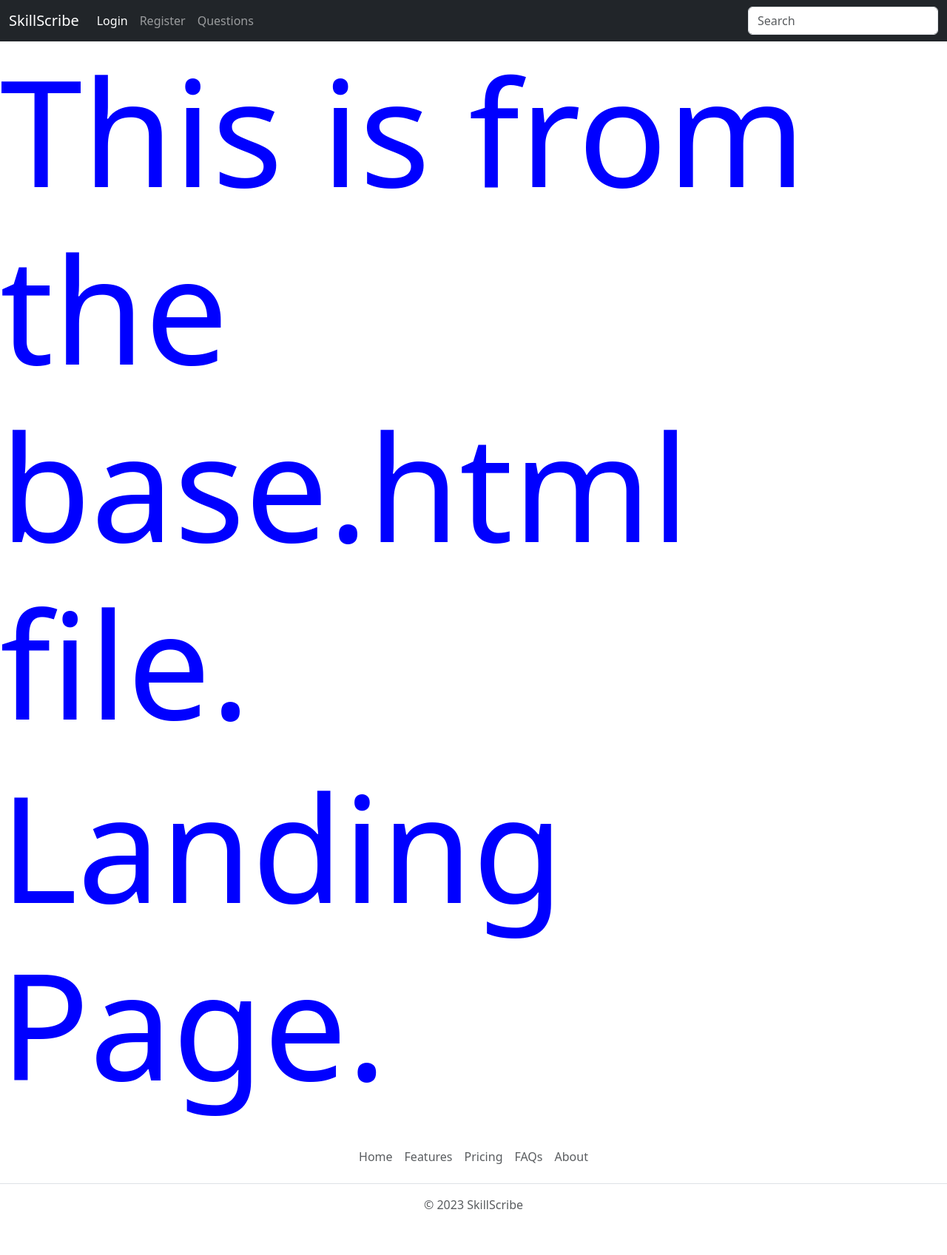
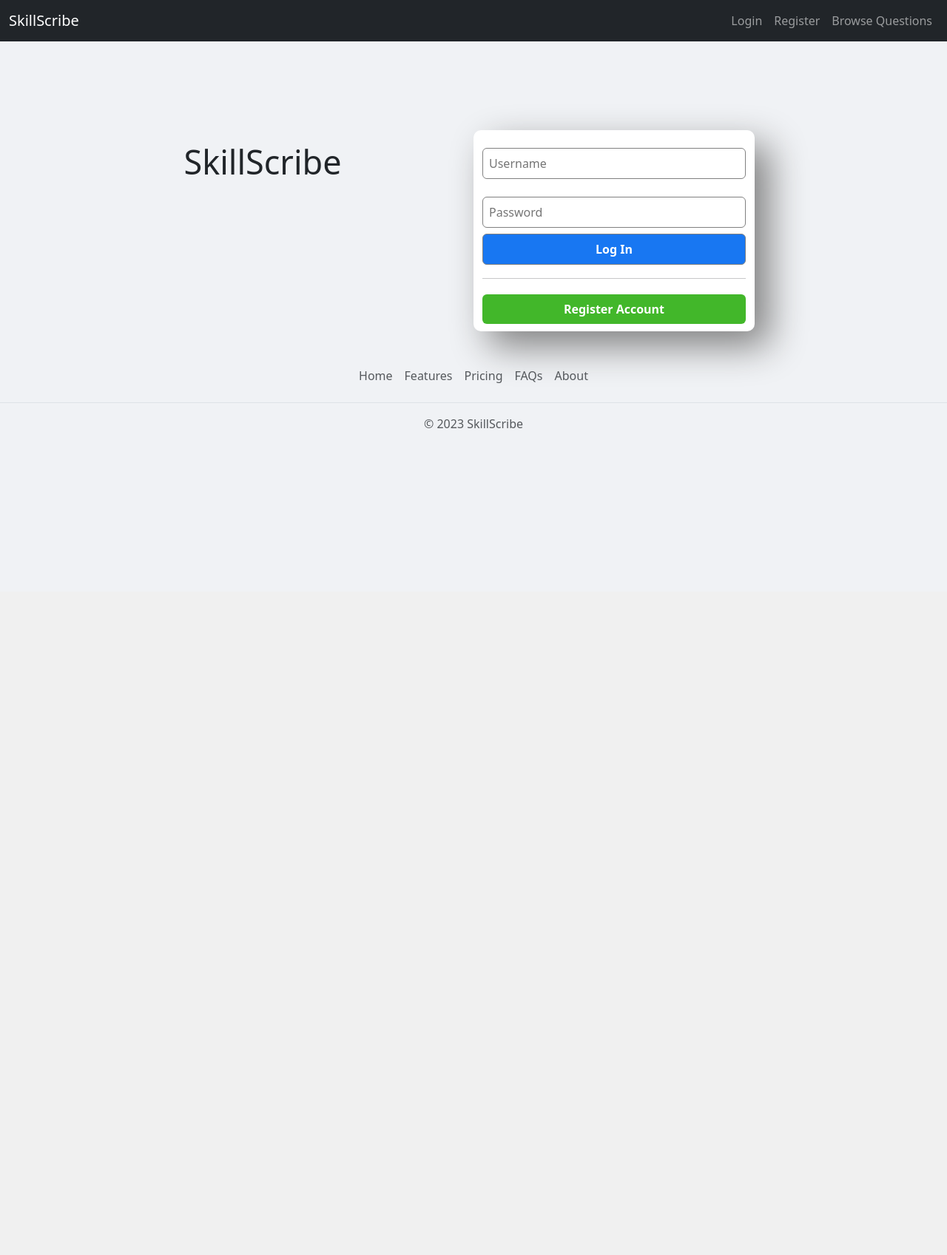
Before and after one commit to ldettorre/SkillScribe, a Django app: page / in a window 1280 px wide. Shown: the whole page at 74% size. After the commit the page ends 579 px from the top, so only its background shows below. Run offline with Django 4.2, Linux system fonts and the light colour scheme.

Commit message:
Applied styling to the landing page and login form

```diff
--- a/home/templates/home/index.html
+++ b/home/templates/home/index.html
@@ -1,4 +1,24 @@
 {% extends 'base.html' %} {% block content %}
-    <h1>Landing Page.</h1>
+<div class="row index-row">
+    <div class="col-lg-6 col-md-6">
+        <h1 class="title-text">SkillScribe</h1>
+    </div>
+    <div class="col-lg-4 login-div">
+        <form action="{% url 'login' %}" class="login-form" method="POST">
+            {% csrf_token %}
+            <label for="username"></label>
+            <input type="text" name="username" placeholder="Username" class="username-input" required>
+
+            <label for="password"></label>
+            <input type="password" name="password" placeholder="Password" required>
+            <input type="submit" class="login-submit-button" value="Log In">
+        </form>
+        <hr>
+        <a href="{% url 'register' %}" class="btn register-button">Register Account</a>
+
+    </div>
+</div>
+
+
 
 {% endblock %}
--- a/skillScribe/settings.py
+++ b/skillScribe/settings.py
@@ -27,7 +27,7 @@ SECRET_KEY = config('SECRET_KEY')
 
 # SECURITY WARNING: don't run with debug turned on in production!
 # DEBUG = config('DEBUG', cast=bool)
-DEBUG = False
+DEBUG = True
 
 
 
--- a/static/css/style.css
+++ b/static/css/style.css
@@ -1,4 +1,51 @@
-h1 {
-    color:blue;
-    font-size: 200px;
+/* Index page styling */
+body {
+    background-color: #f0f2f5;
 }
+.index-row{
+    margin-top:15vh;
+    text-align: center;
+}
+
+.login-div{
+    background-color: white;
+    border-radius: 10px;
+    box-shadow: 20px 20px 50px grey;
+    min-width: 20vw;
+}
+@media screen and (max-width: 767px) {
+    .login-div{
+        background-color: transparent;
+        box-shadow: none;
+    }
+}
+
+.login-form input{
+    width:50%;
+    padding:8px;
+    border-radius: 6px;
+    border: 1px solid grey;
+    min-width: 100%;
+}
+
+input.login-submit-button{
+    background-color: #1877f2;
+    color:white;
+    font-weight: 600;
+    margin:8px 0px 2px 0px;
+}
+
+.register-button{
+    border: none;
+    border-radius: 6px;
+    background-color: #42b72a;
+    color:white;
+    font-weight: 600;
+    margin:5px 0px 10px 0px;
+    min-width: 100%;
+    padding: 8px;
+}
+.title-text {
+    font-size:45px;
+    padding: 2vh 0 2vh 0;
+}
--- a/static/css/style_test.css
+++ /dev/null
@@ -1,4 +0,0 @@
-/* This is just a test to see if collectstatic is working. */
-h1 {
-    color:green;
-}
--- a/templates/base.html
+++ b/templates/base.html
@@ -12,8 +12,9 @@
 </head>
 <body>
     {% include 'partials/_navbar.html' %}
-    <h1>This is from the base.html file.</h1>
-    {% block content %} {% endblock %}
+    <div class="container">
+        {% block content %} {% endblock %}
+    </div>
     {% include 'partials/_footer.html' %}
 </body>
 </html>
--- a/templates/partials/_navbar.html
+++ b/templates/partials/_navbar.html
@@ -6,26 +6,23 @@
         </button>
 
         <div class="collapse navbar-collapse" id="navbarsExample04">
-        <ul class="navbar-nav me-auto mb-2 mb-md-0">
+        <ul class="navbar-nav ms-auto mb-2 mb-md-0">
             {% if request.user.is_authenticated %}
                 <li class="nav-item">
-                    <a class="nav-link active" aria-current="page" href="{% url 'logout' %}">Logout</a>
+                    <a class="nav-link" aria-current="page" href="{% url 'logout' %}">Logout</a>
                 </li>
             {% else %}
                 <li class="nav-item">
-                    <a class="nav-link active" aria-current="page" href="{% url 'login' %}">Login</a>
+                    <a class="nav-link" aria-current="page" href="{% url 'index' %}">Login</a>
                 </li>
                 <li class="nav-item">
                     <a class="nav-link" href="{% url 'register' %}">Register</a>
                 </li>
             {% endif %}
             <li class="nav-item">
-            <a class="nav-link" href="{% url 'questions' %}">Questions</a>
+            <a class="nav-link" href="{% url 'questions' %}">Browse Questions</a>
             </li>
         </ul>
-        <form role="search">
-            <input class="form-control" type="search" placeholder="Search" aria-label="Search">
-        </form>
         </div>
     </div>
 </nav>
```
